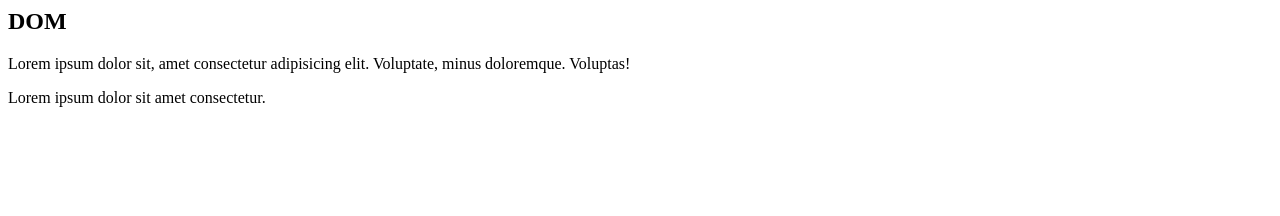
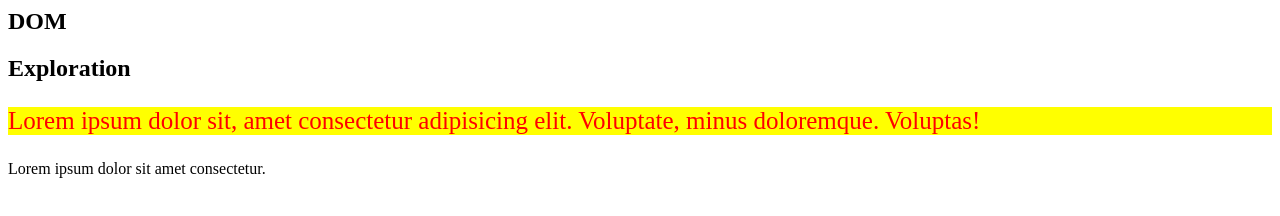
Before and after one commit to touhidcodes/DOM-Events, a plain HTML site: page DOM.html in a window 1280 px wide. Drawn offline with Linux system fonts and the light colour scheme.

Commit message:
document recall

```diff
--- a/DOM.html
+++ b/DOM.html
@@ -9,7 +9,8 @@
     <main>
       <section>
         <h1>DOM</h1>
-        <p>
+        <h1>Exploration</h1>
+        <p id="first">
           Lorem ipsum dolor sit, amet consectetur adipisicing elit. Voluptate,
           minus doloremque. Voluptas!
         </p>
@@ -19,6 +20,10 @@
     <script>
       //DOM ==> Document Object Model
       console.log(document);
+      var first = document.getElementById("first");
+      first.style.color = "red";
+      first.style.backgroundColor = "yellow";
+      first.style.fontSize = "25px";
     </script>
   </body>
 </html>
```
